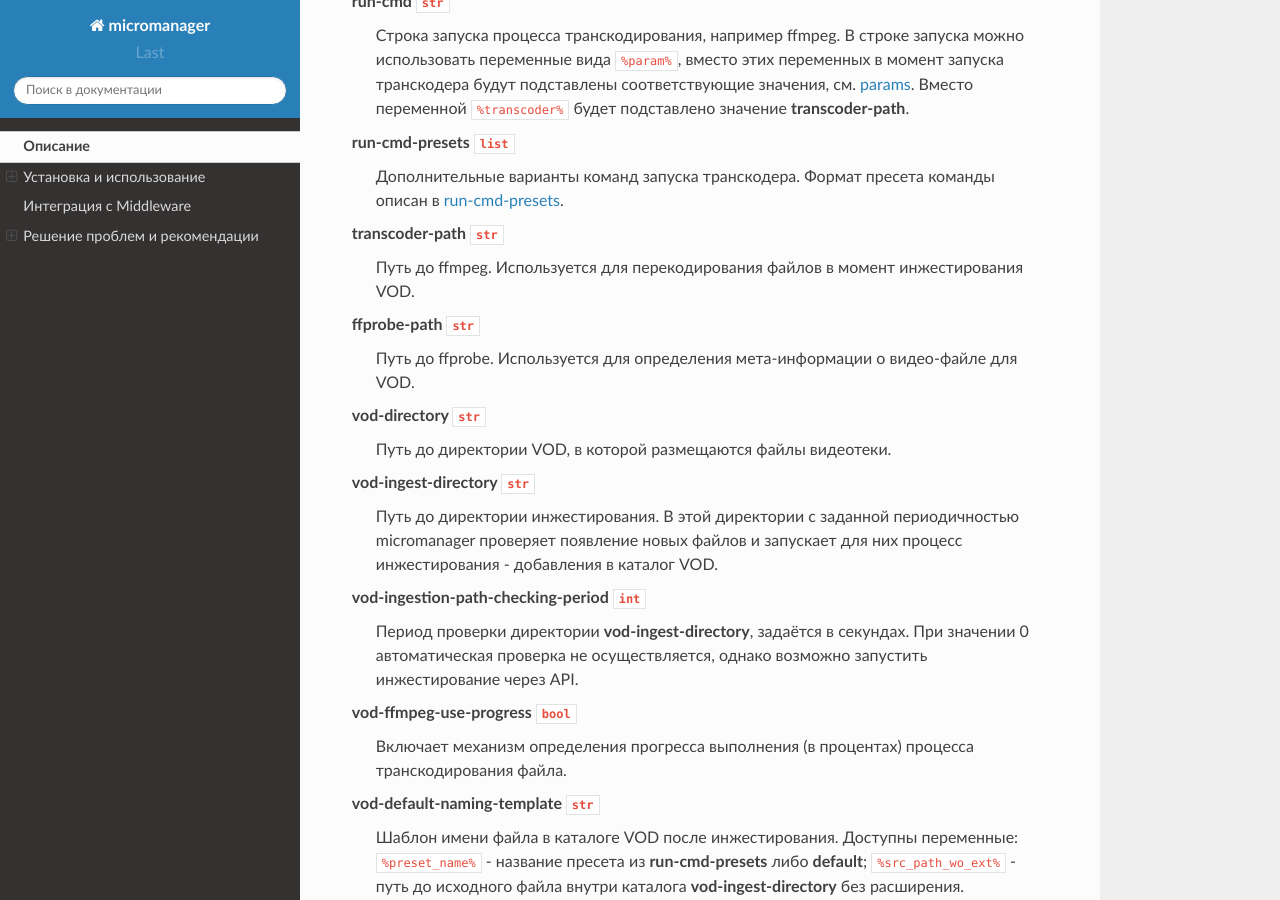
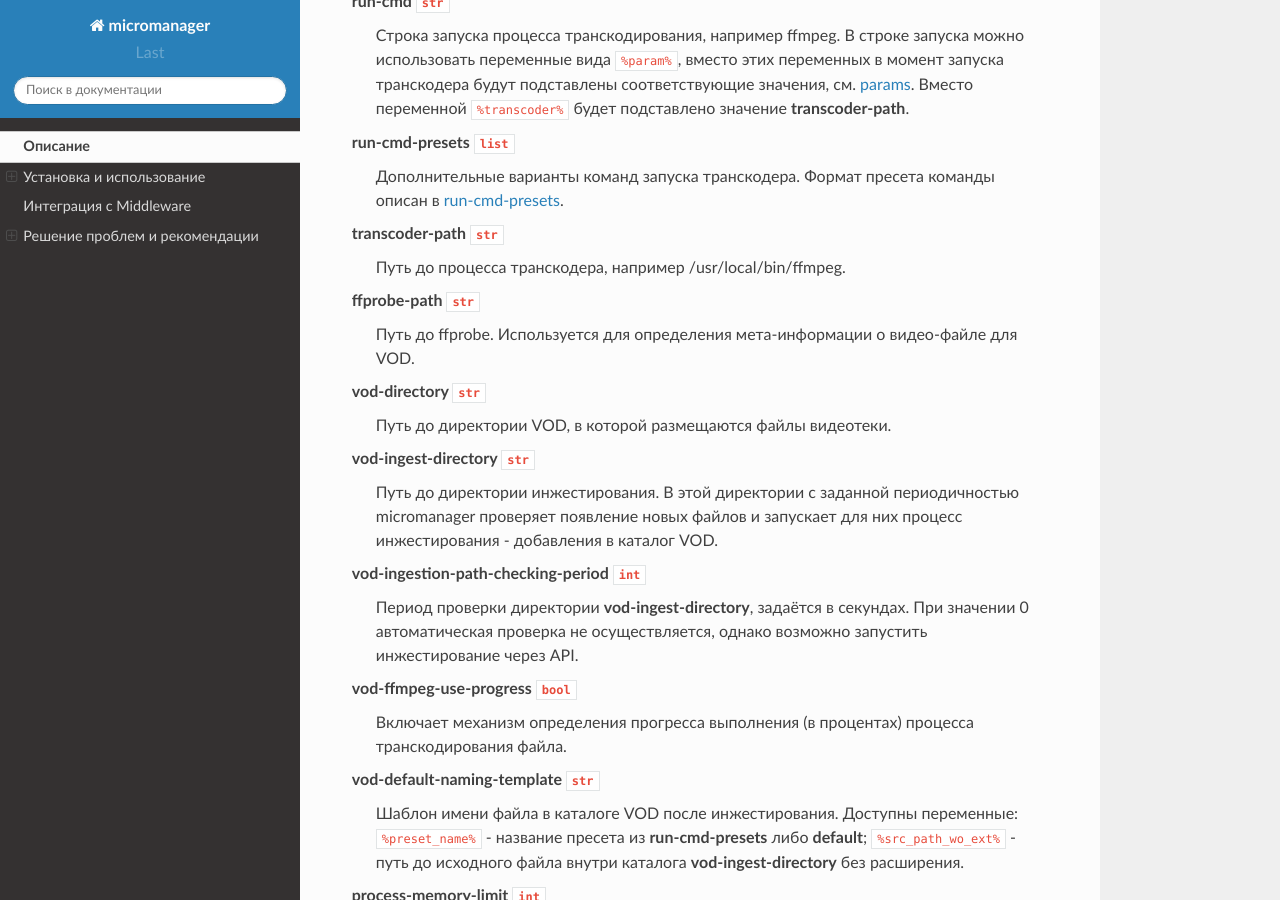
Before and after one commit to microimpuls/micromanager-docs, a Sphinx documentation site: the page built from source/micromanager.rst, in a window 1280 px wide and 900 px high, scrolled down 3181 px. Built offline with Sphinx 7.4.7 and the Read the Docs theme 2.0.0, drawn with Linux system fonts in a browser that asks for light colours.

Commit message:
transcoder-path

```diff
--- a/source/micromanager.rst
+++ b/source/micromanager.rst
@@ -172,7 +172,7 @@ run-cmd-presets ``list``
   Формат пресета команды описан в :ref:`run-cmd-presets <micromanager-run-cmd-presets>`.
 
 transcoder-path ``str``
-  Путь до ffmpeg. Используется для перекодирования файлов в момент инжестирования VOD.
+  Путь до процесса транскодера, например /usr/local/bin/ffmpeg.
 
 ffprobe-path ``str``
   Путь до ffprobe. Используется для определения мета-информации о видео-файле для VOD.
```
